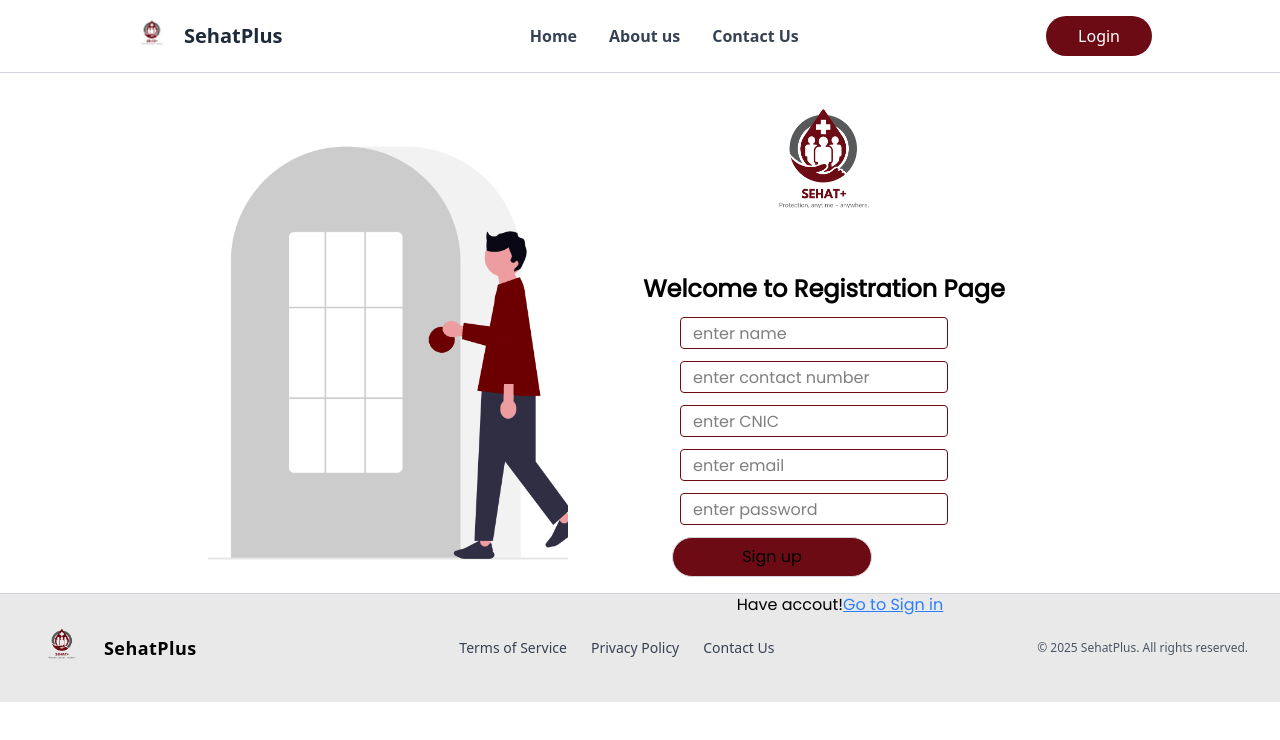
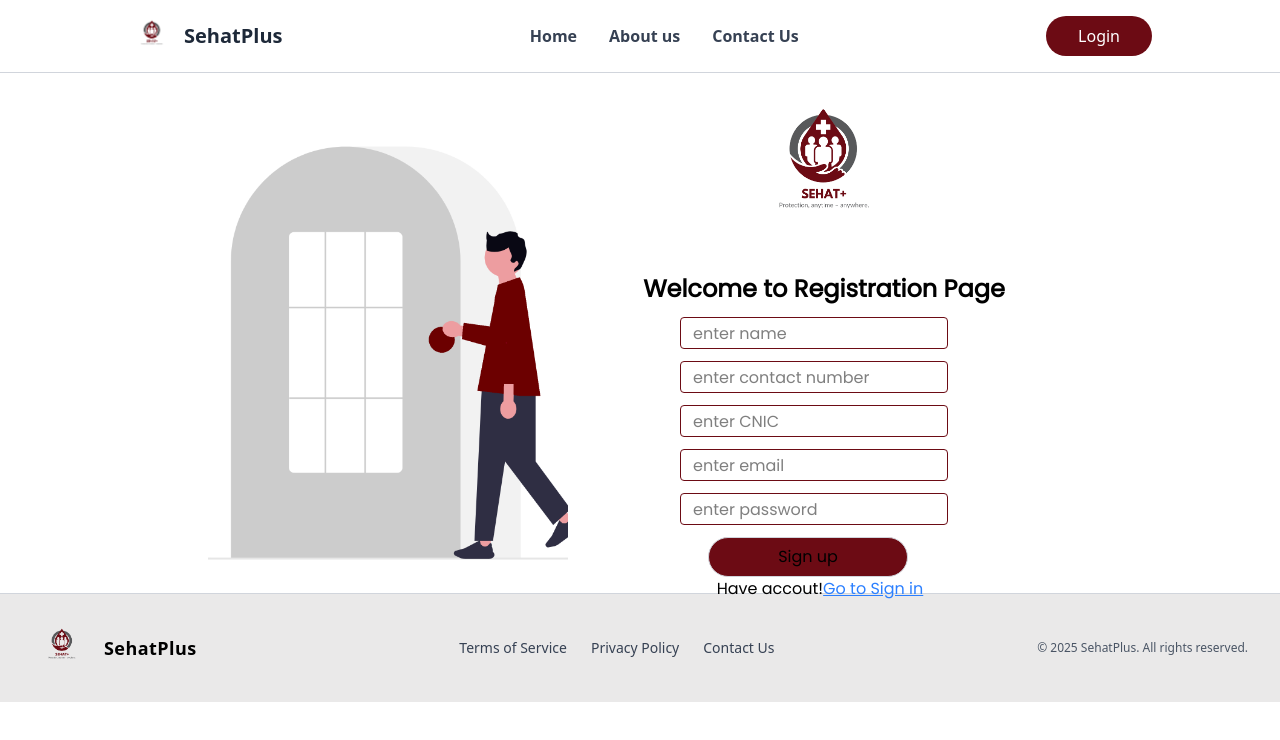
Before and after one commit to jaweriafatyma1/sehatplus-app, a React (Vite) app in the folder frontend/: page /register in a window 1280 px wide. Shown: the top 740 px of the page. Built offline with nearby package versions, Linux system fonts and the light colour scheme.

Commit message:
some good changes

```diff
--- a/frontend/src/pages/PremiumHome.jsx
+++ b/frontend/src/pages/PremiumHome.jsx
@@ -1,23 +1,28 @@
-import {Link} from "react-router-dom";
+import { useNavigate } from "react-router-dom";
+import { href, Link } from "react-router-dom";
 export default function PremiumPatient() {
+  const navigate = useNavigate();
   const features = [
     {
       title: "Alert!",
       description: "Quickly send alerts in emergency situations to nearby contacts or hospitals.",
       img: "/alert.png",
-        onClick: () => alert("🚨 Alert!"),
+      onClick: () => alert("🚨 Alert generated"),
+      // path:"/",
     },
     {
       title: "Emergency Contact",
       description: "Instantly connect with your pre-saved emergency contact during critical moments.",
       img: "/contact.png",
-        onClick: () => alert("🚨 Emergency Contact"),
+      // onClick: () => alert("🚨 Emergency Contact"),
+      path:"/",
     },
     {
       title: "Records",
       description: "Access and manage your medical records securely anytime, anywhere.",
       img: "/records.png",
-        onClick: () => alert("🚨 Records"),
+      // onClick: () => alert("🚨 Records"),
+      path:"/register",
     },
   ];
 
@@ -53,15 +58,19 @@ export default function PremiumPatient() {
                   {feature.description}
                 </p>
               </div>
-              <div><p>
-          <Link to="">
+
+
+
+
               <button
-                onClick={feature.onClick}
+                onClick={() => navigate(feature.path)}
                 className="mt-6 w-full bg-[#6C0B14] hover:bg-[#58595B] text-white font-bold py-2 px-4 rounded-xl transition-all duration-200"
               >
                 Use
               </button>
-      </Link></p></div>
+
+
+
 
             </div>
           ))}
--- a/frontend/src/pages/registration.jsx
+++ b/frontend/src/pages/registration.jsx
@@ -47,9 +47,9 @@ export default function Registration(){
 
          <div><p>
           <Link to="/login" >
-          <button className="border border-gray-300 h-10 w-50 t-white rounded-full  bg-[#6C0B14]">Sign up</button>
+          <button className="border border-gray-300 h-10 w-50 ml-9 t-white rounded-full  bg-[#6C0B14]">Sign up</button>
       </Link></p></div>
-      <div className="text-center mt-4"><p>Have accout!{""}
+      <div className="text-center mr-10"><p>Have accout!{""}
           <Link to="/login" className="text-blue-500 underline">
         Go to Sign in
       </Link></p></div>
```
Lines whose indentation alone changed are shown as unchanged.
